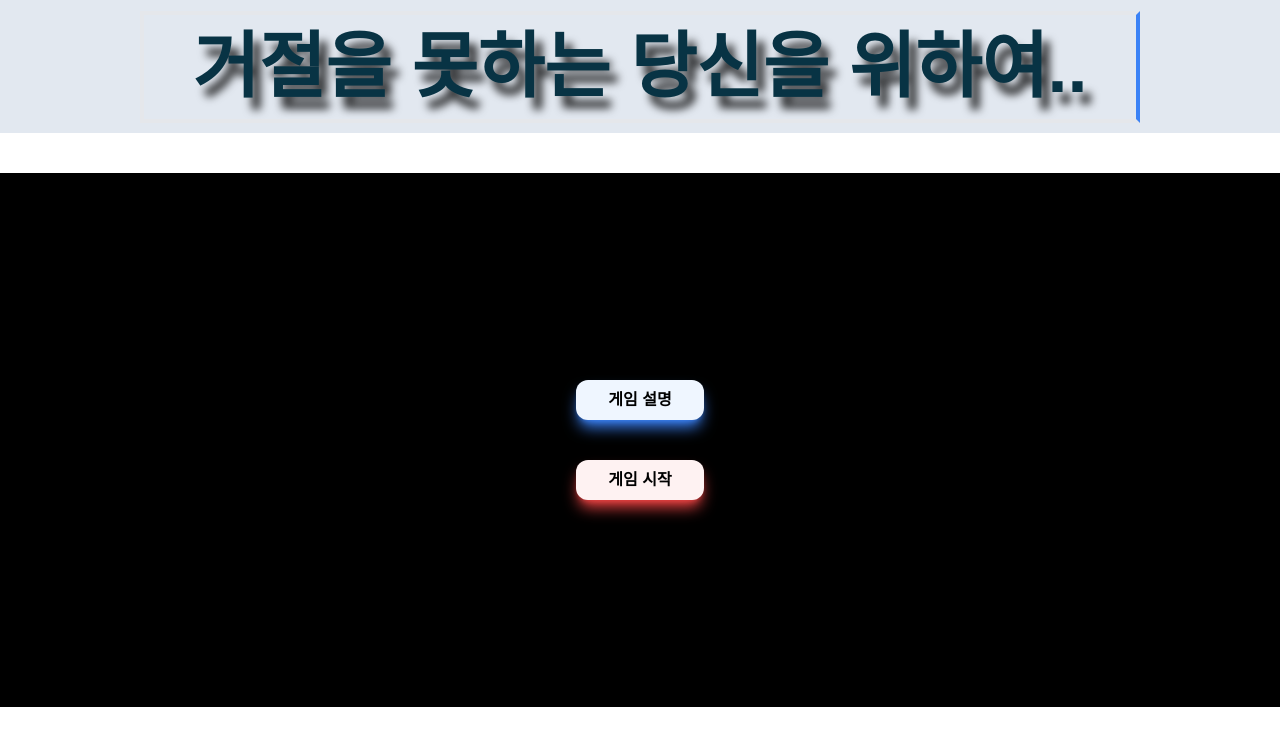
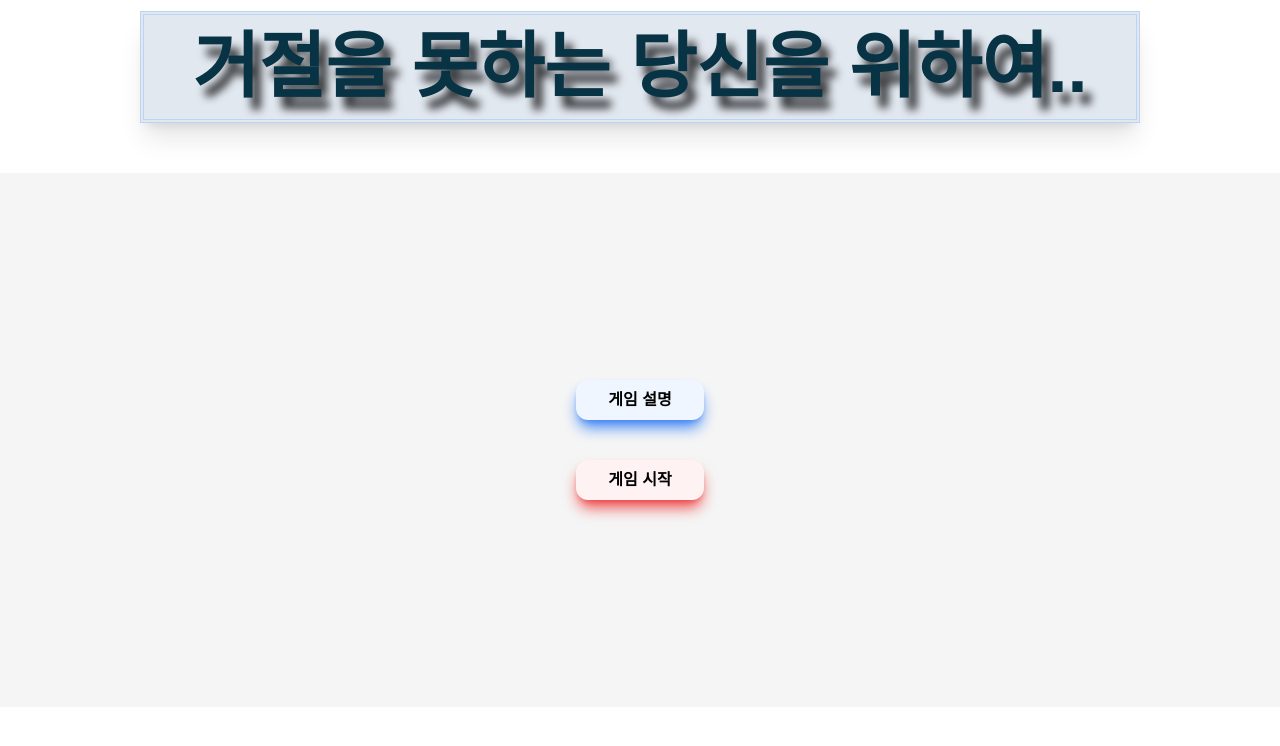
Before and after one commit to yun-21/refusal, a Next.js app in the folder client/: page / in a window 1280 px wide. Shown: the top 746 px of the page. Built offline with nearby package versions, Linux system fonts and the light colour scheme.

Commit message:
메인 화면 css 완성

```diff
--- a/client/src/app/page.tsx
+++ b/client/src/app/page.tsx
@@ -15,20 +15,20 @@ export default function Home() {
   }
   return (
     <div className="w-full h-full">
-      <div className="flex flex-col items-center w-100 h-1/6 bg-slate-200 justify-center">
-        <div className="text-7xl font-black text-cyan-950 w-[1000px] h-28 flex items-center justify-center border-4 border-solid border-e-blue-500">
+      <div className="flex flex-col items-center w-100 h-1/6 justify-center">
+        <div className="text-7xl font-black text-cyan-950 w-[1000px] h-28 flex items-center justify-center border-4 border-double border-opacity-30 shadow-xl border-blue-400 bg-slate-200">
           <div className="drop-shadow-[8px_12px_4px_rgba(0,0,0,0.8)]">
             거절을 못하는 당신을 위하여..
           </div>
         </div>
       </div>
-      <div className="flex flex-col gap-10 items-center justify-center h-4/6 bg-black mt-10">
-        <div className="bg-blue-50 w-32 h-10 flex justify-center items-center rounded-xl shadow-lg shadow-blue-500 font-bold">
+      <div className="flex flex-col gap-10 items-center justify-center h-4/6 bg-neutral-100 mt-10">
+        <div className="bg-blue-50 w-32 h-10 flex justify-center items-center rounded-xl shadow-lg shadow-blue-500 font-bold hover:bg-blue-100">
           <div onClick={explanModalClick} className="text-black">
             게임 설명
           </div>
         </div>
-        <div className="bg-red-50 w-32 h-10 flex justify-center items-center shadow-lg shadow-red-500 rounded-xl font-bold">
+        <div className="bg-red-50 w-32 h-10 flex justify-center items-center shadow-lg shadow-red-500 rounded-xl font-bold hover:bg-red-100">
           <div onClick={modalClick} className="text-black">
             게임 시작
           </div>
```
